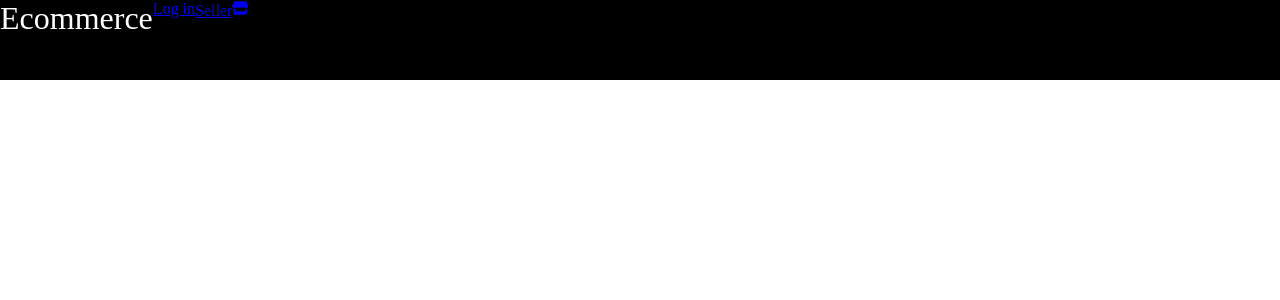
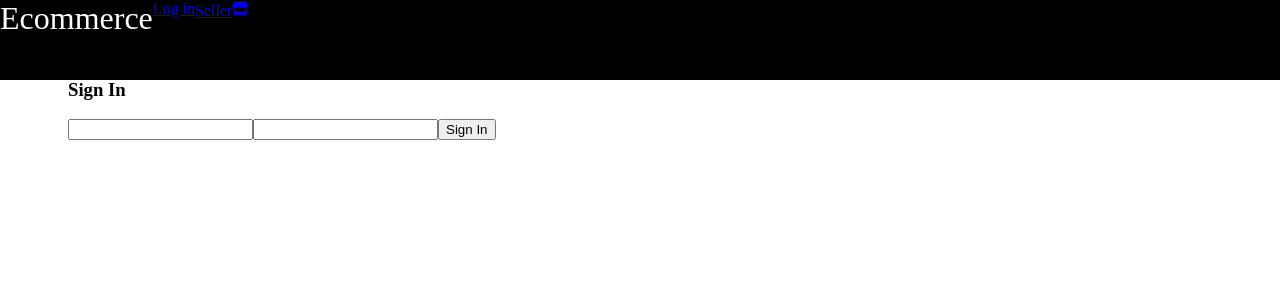
Before and after one commit to pnkkumar123/Ecommerce, a React (Vite) app in the folder frontEnd/: page /consumersignin in a window 1280 px wide. Shown: the top 300 px of the page. Built offline with nearby package versions, Linux system fonts and the light colour scheme.

Commit message:
i created finally after so many failed attempts diiferent login portals for seller and consumer

```diff
--- a/frontEnd/src/AdminComponents/Navbar.jsx
+++ b/frontEnd/src/AdminComponents/Navbar.jsx
@@ -2,7 +2,7 @@ import React from 'react'
 import { Link, NavLink } from 'react-router-dom'
 import styled from 'styled-components'
 import {useSelector,useDispatch} from 'react-redux'
-import { signInFailure, signOutFailure,signOutStart,signOutSuccess } from '../redux/slice/UserSlice'
+import {  signOutFailure,signOutStart,signOutSuccess } from '../redux/slice/UserSlice'
 import { FaStore } from "react-icons/fa";
 
 function Navbar() {
@@ -21,7 +21,7 @@ function Navbar() {
       }
       dispatch(signOutSuccess(data))
     }catch(error){
-      dispatch(signInFailure(error.message))
+      dispatch(signOutFailure(error.message))
     }
    }
 
--- a/frontEnd/src/AdminComponents/SignIn.jsx
+++ b/frontEnd/src/AdminComponents/SignIn.jsx
@@ -1,8 +1,8 @@
 import React, { useState } from "react";
 import {
-  signInFailure,
-  signInStart,
-  signInSuccess, // Corrected import statement
+  SellerSignInFailure,
+  SellerSignInSuccess,
+ SellerSignInStart // Corrected import statement
 } from "../redux/slice/UserSlice";
 import { useDispatch, useSelector } from "react-redux";
 import { useNavigate } from "react-router-dom";
@@ -23,7 +23,7 @@ function SignIn() {
   const handleSubmit = async (e) => {
     e.preventDefault();
     try {
-      dispatch(signInStart());
+      dispatch(SellerSignInStart());
       const res = await fetch("http://localhost:5000/seller/signin", {
         method: "POST",
         headers: {
@@ -32,15 +32,16 @@ function SignIn() {
         body: JSON.stringify(formData),
       });
       const data = await res.json();
-      dispatch(signInSuccess(data));
+      dispatch(SellerSignInSuccess(data));
       if(data.sucess === false){
-       dispatch(signInFailure());
+       dispatch(SellerSignInFailure());
         return;
       }
 
       navigate('/dashboard')
     } catch (error) {
-      dispatch(signInFailure(error.message));
+      dispatch(SellerSignInFailure(error));
+      console.log(error);
     }
   };
 
--- a/frontEnd/src/App.jsx
+++ b/frontEnd/src/App.jsx
@@ -17,11 +17,13 @@ import Home from './AdminComponents/Home'
 import ConsumerProducts from './ConsumerComponents/ConsumerProducts'
 import ConsumerSignIn from './ConsumerComponents/ConsumerSignIn'
 import PrivateConsumerRoute from './Components/PrivateConsumerRoute'
+import ConsumerSignUp from './ConsumerComponents/ConsumerSignUp'
+import { useState } from 'react'
 
 
 function App() {
   const {currentUser} = useSelector((state)=>state.user)
-
+  const isSeller = useSelector((state)=>state.user.isSeller)
 
   return (
     <Wrapper>
@@ -31,13 +33,18 @@ function App() {
   </div>
 
    <div className='routes'>
-  {currentUser  ? <SideBar/> : ""}
+  {currentUser && isSeller  ? <SideBar/> : ""}
 
    <Routes>
         <Route path='/' element={<Home/>}/>
         <Route path='/signin' element={<SignIn/>}/>
+        <Route path='/consumersignup' element={<ConsumerSignUp/>}/>
         <Route path='/consumersignin' element={<ConsumerSignIn/>}/>
         <Route path='/signup' element={<SignUp/>}/>
+        <Route element={<PrivateConsumerRoute/>}>
+
+      <Route path='/consumerproducts' element={<ConsumerProducts/>}/>
+        </Route>
       <Route element={<PrivateSellerRoute/>}>
 
       <Route path='/dashboard' element={<DashBorad/>}/>
@@ -46,7 +53,6 @@ function App() {
      <Route path='/products/:productId/updateproduct' element={<UpdateProduct/>}/>
      <Route path='/products/:productId' element={<SingleProduct/>}/>
      <Route path='/products' element={<Products/>}/>
-      <Route path='/consumerproducts' element={<ConsumerProducts/>}/>
       </Route>
     </Routes>
    </div>
--- a/frontEnd/src/ConsumerComponents/ConsumerSignIn.jsx
+++ b/frontEnd/src/ConsumerComponents/ConsumerSignIn.jsx
@@ -1,9 +1,60 @@
-import React from 'react'
+import React, { useState } from "react";
+import {
+  ConsumerSignInFailure,
+  ConsumerSignInStart,
+  ConsumerSignInSuccess,
+
+} from "../redux/slice/UserSlice";
+import { useDispatch, useSelector } from "react-redux";
+import { useNavigate } from "react-router-dom";
 
 function ConsumerSignIn() {
+  const dispatch = useDispatch();
+  const navigate = useNavigate();
+  const { loading, error } = useSelector((state) => state.user);
+  const [formData, setFormData] = useState({
+    email: "",
+    password: "",
+  });
+  const handleInputChange = (e) => {
+    setFormData({ ...formData, [e.target.id]: e.target.value });
+  };
+  const handleSubmit = async (e) => {
+    e.preventDefault();
+    try {
+      dispatch(ConsumerSignInStart());
+      const res = await fetch("http://localhost:5000/consumer/signin", {
+        method: "POST",
+        headers: {
+          "Content-Type": "application/json",
+        },
+        body: JSON.stringify(formData),
+      });
+      const data = await res.json();
+      dispatch(ConsumerSignInSuccess(data));
+      if (data.success === false) {
+        dispatch(ConsumerSignInFailure());
+        return;
+      }
+      navigate('/consumerproducts');
+    } catch (e) {
+      dispatch(ConsumerSignInFailure(e.message));
+      console.log(e);
+    }
+  };
+
   return (
-    <div>ConsumerSignIn</div>
-  )
+    <>
+      <div>
+        <h3>Sign In</h3>
+        <form onSubmit={handleSubmit}>
+          <input type="email" onChange={handleInputChange} value={formData.email} name="email" id="email" />
+          <input type="password" onChange={handleInputChange} value={formData.password} name="password" id="password" />
+          <button disabled={loading}>Sign In</button>
+        </form>
+      </div>
+    </>
+  );
 }
 
-export default ConsumerSignIn
+export default ConsumerSignIn;
--- /dev/null
+++ b/frontEnd/src/ConsumerComponents/ConsumerSignUp.jsx
@@ -0,0 +1,52 @@
+import React, { useState } from "react";
+
+function ConsumerSignUp() {
+  const [loading, setLoading] = useState(false);
+  const [error, setError] = useState(false);
+  const [formData, setFormData] = useState({
+    userName: "",
+    name: "",
+    password: "",
+    email: "",
+  });
+  const handleInputChange = (e) => {
+    setFormData({ ...formData, [e.target.id]: e.target.value });
+  };
+  const handleSubmit = async (e) => {
+    try {
+      setLoading(true);
+      setError(false);
+      const res = await fetch("http://localhost:5000/consumer/signup", {
+        method: "POST",
+        headers: {
+          "Content-Type": "application/json",
+        },
+        body: JSON.stringify(formData),
+      });
+      const data = await res.json();
+      setLoading(false);
+      if ((data.success = false)) {
+        setError(true);
+        return;
+      }
+    } catch (e) {
+      console.log(e);
+      setError(true);
+      setLoading(false);
+    }
+  };
+  return (
+    <div>
+      {error && <p>Error: failed to signup.please try again later</p>}
+      <form onSubmit={handleSubmit}>
+        <input onChange={handleInputChange} type="text" name="" id="" />
+        <input onChange={handleInputChange} type="email" name="email" id="email" />
+        <input onChange={handleInputChange} type="password" name="password" id="password" />
+        <input onChange={handleInputChange} type="userName" name="userName" id="userName" />
+        <button disabled={loading}>submit</button>
+      </form>
+    </div>
+  );
+}
+
+export default ConsumerSignUp;
--- a/frontEnd/src/redux/slice/UserSlice.jsx
+++ b/frontEnd/src/redux/slice/UserSlice.jsx
@@ -2,7 +2,7 @@ import {createSlice} from '@reduxjs/toolkit';
 
 const initialState = {
     currentUser:null,
-    isSeller:false,
+   isSeller :false,
     loading:false,
     error:false,
 }
@@ -10,18 +10,34 @@ const userSlice = createSlice({
     name:'user',
     initialState,
     reducers:{
-        setSeller:(state,action)=>{
-            state.isSeller = action.payload;
+        setSeller :(state)=>{
+
         },
-        signInStart:(state)=>{
+         ConsumerSignInStart:(state)=>{
+            state.loading = true;
+
+        },
+        ConsumerSignInSuccess:(state,action)=>{
+             state.currentUser = action.payload;
+             state.loading = false;
+             state.isSeller = false;
+             state.error = false;
+        },
+        ConsumerSignInFailure :(state,action)=>{
+             state.error = action.payload;
+             state.loading = false;
+        },
+        SellerSignInStart:(state)=>{
             state.loading = true;
         },
-        signInSuccess:(state,action)=>{
+        SellerSignInSuccess:(state,action)=>{
             state.currentUser = action.payload;
+            state.isSeller = true;
             state.loading = false;
+
             state.error = false;
         },
-        signInFailure : (state,action)=>{
+        SellerSignInFailure : (state,action)=>{
             state.error = action.payload;
             state.loading = false;
         },
@@ -41,6 +57,6 @@ const userSlice = createSlice({
         }
     }
 })
-export const {setSeller,signInFailure,signInStart,signInSuccess,signOutFailure,signOutStart,signOutSuccess} = userSlice.actions;
+export const {ConsumerSignInFailure,ConsumerSignInStart,ConsumerSignInSuccess,SellerSignInFailure,SellerSignInStart,SellerSignInSuccess,signOutFailure,signOutStart,signOutSuccess} = userSlice.actions;
 
 export default userSlice.reducer;
```
